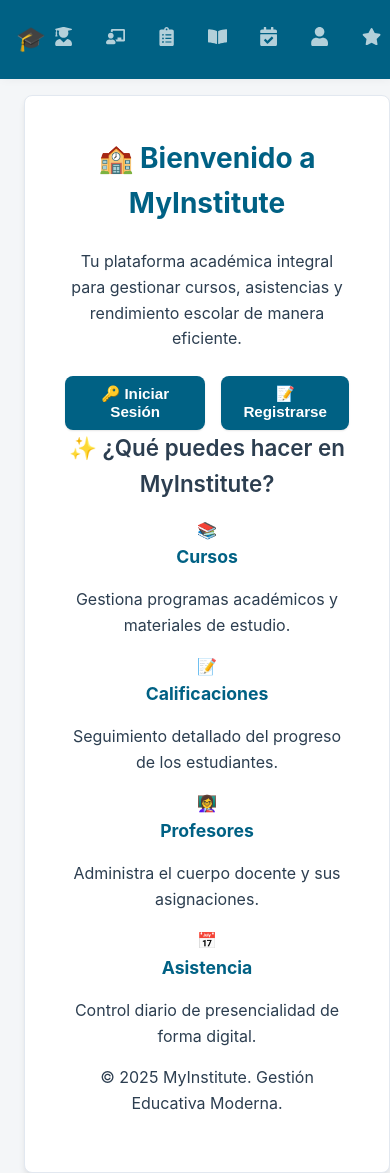
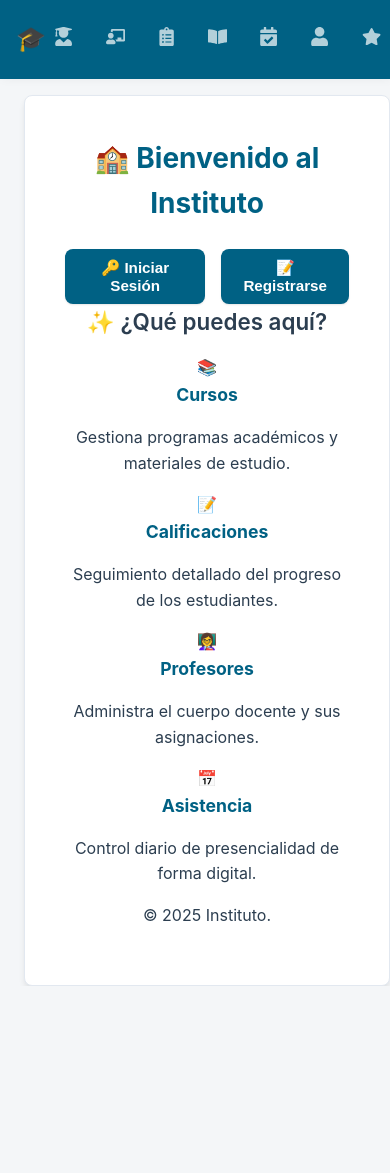
Before and after one commit to Alitares27/myinstitute, a React (Vite) app in the folder client/: page / in a window 390 px wide. Shown: the top 1173 px of the page. After the commit the page ends 986 px from the top, so only its background shows below. Built offline with nearby package versions, Linux system fonts and the light colour scheme.

Commit message:
feat: Update Home page text and styles for better clarity and responsiveness

```diff
--- a/client/src/pages/Home.tsx
+++ b/client/src/pages/Home.tsx
@@ -17,12 +17,8 @@ export default function Home() {
       <div className="home-container">
         <section className="home-hero">
           <h1 className="home-title">
-            🏫 Bienvenido a <span>MyInstitute</span>
+            🏫 Bienvenido al <span>Instituto</span>
           </h1>
-          <p className="home-subtitle">
-            Tu plataforma académica integral para gestionar cursos,
-            asistencias y rendimiento escolar de manera eficiente.
-          </p>
 
           <div className="auth-buttons">
             <button className="btn primary" onClick={() => navigate("/login")}>
@@ -35,7 +31,7 @@ export default function Home() {
         </section>
 
         <section className="home-features">
-          <h2>✨ ¿Qué puedes hacer en MyInstitute?</h2>
+          <h2>✨ ¿Qué puedes aquí?</h2>
           <div className="features-grid">
             <div className="feature-card">
               <div className="feature-icon">📚</div>
@@ -61,7 +57,7 @@ export default function Home() {
         </section>
 
         <footer className="home-footer">
-          <p>© {new Date().getFullYear()} MyInstitute. Gestión Educativa Moderna.</p>
+          <p>© {new Date().getFullYear()} Instituto.</p>
         </footer>
       </div>
     </Layout>
--- a/client/src/styles/Global.css
+++ b/client/src/styles/Global.css
@@ -52,7 +52,7 @@ body, html {
    ========================================= */
 .app-layout {
   display: flex;
-  height: 100vh;
+  height: 100%;
   width: 100%;
 }
 
@@ -149,7 +149,7 @@ body, html {
 
 /* Contenido Principal (Scroll independiente) */
 .main-content {
-  flex-grow: 1;
+  /*flex-grow: 1;*/
   height: 100vh;
   overflow-y: auto;
   padding: 2rem;
```
Also changed, not shown: 1 other file (tests, documents, lock files or other folders).
